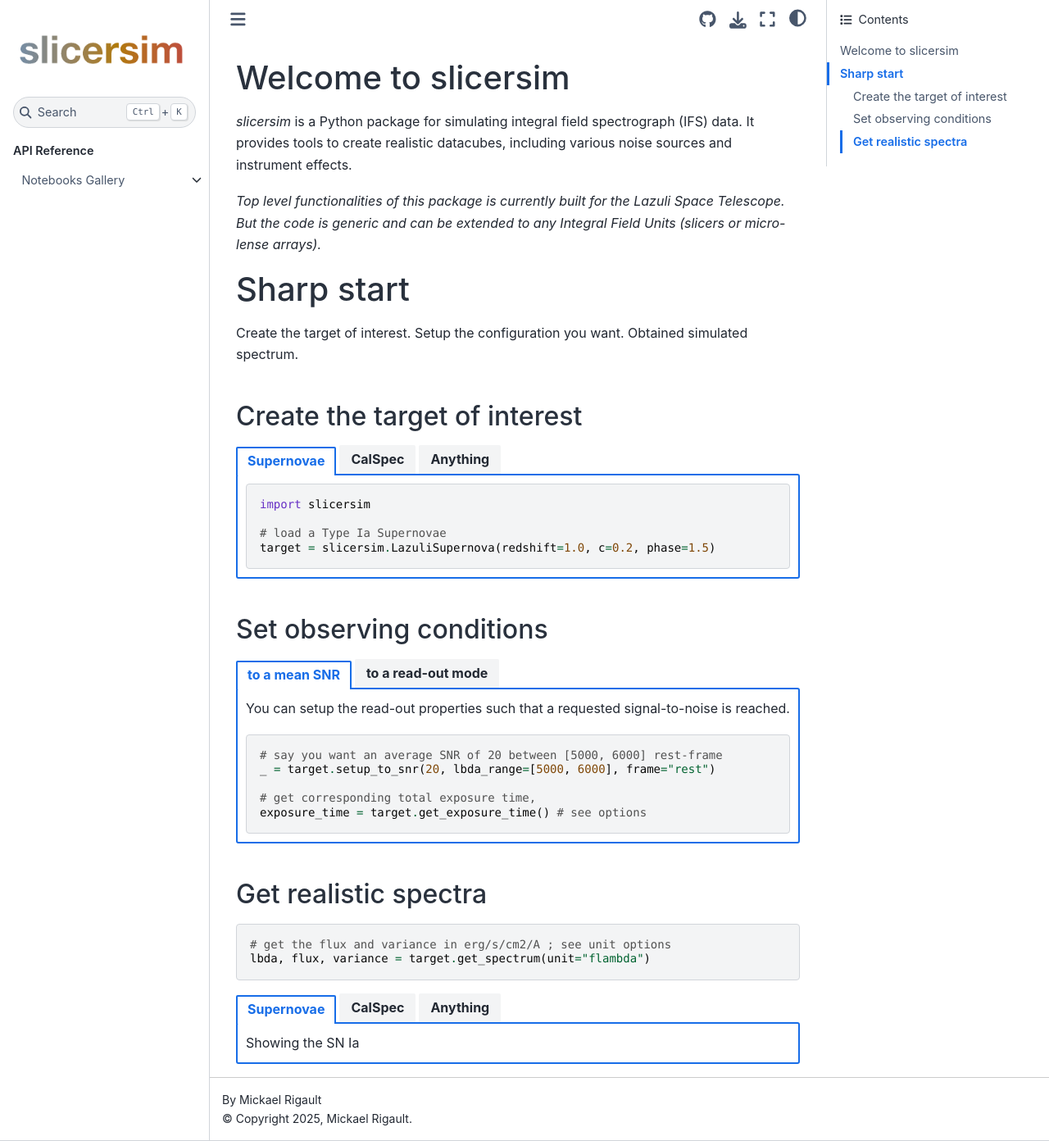
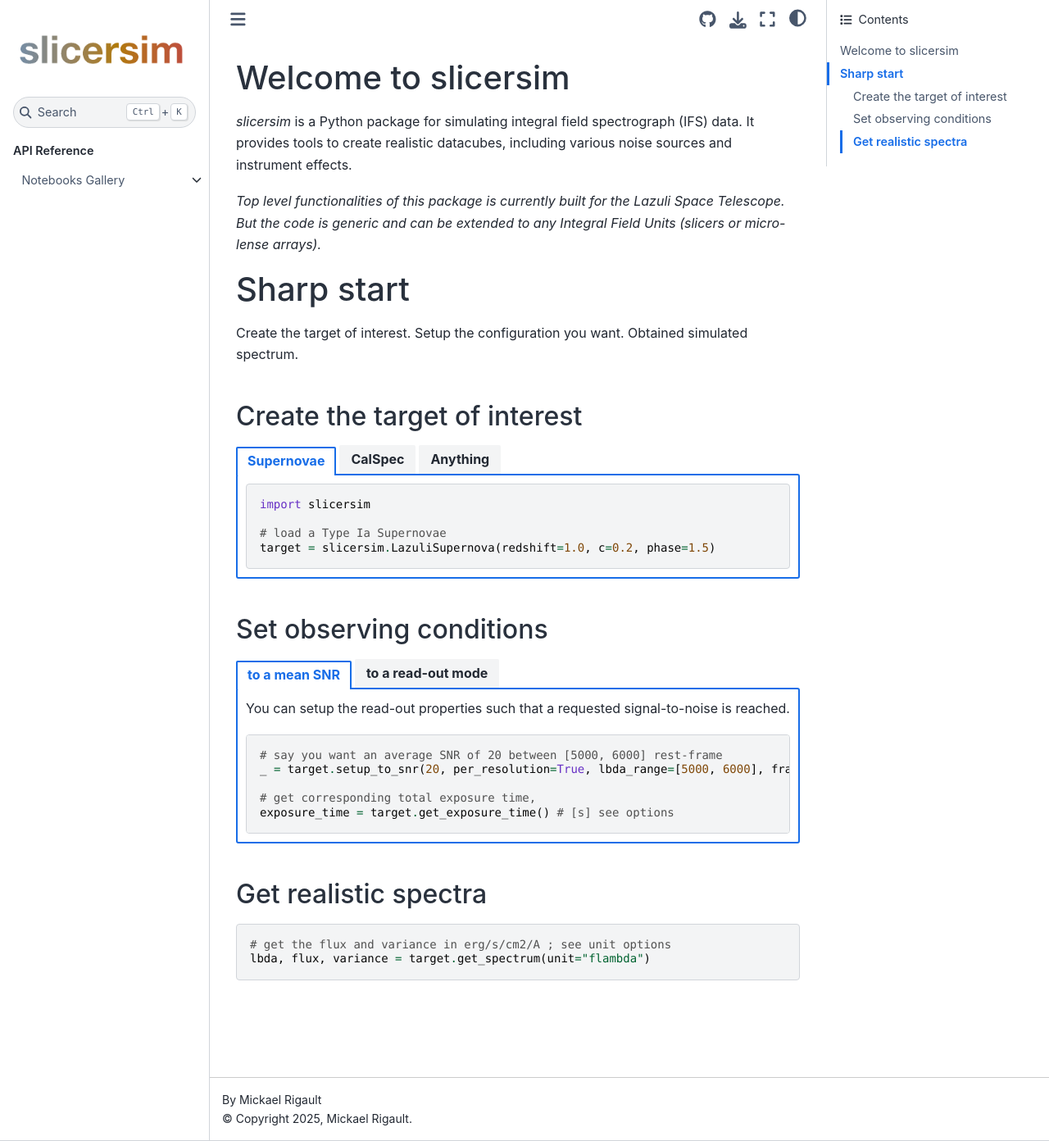
Before and after one commit to MickaelRigault/slicersim, a Sphinx documentation site: the page built from docs/index.rst, in a window 1280 px wide and 1392 px high. Shown: the whole window at 82% size. Built offline with Sphinx 7.4.7 and the Sphinx Book theme 1.1.4, drawn with Linux system fonts in a browser that asks for light colours; pages that are not in the unit, such as notebooks, are missing from menus.

Commit message:
passing missing arguments

```diff
--- a/docs/index.rst
+++ b/docs/index.rst
@@ -71,10 +71,10 @@
         .. code-block:: python
 
 	    # say you want an average SNR of 20 between [5000, 6000] rest-frame
-	    _ = target.setup_to_snr(20, lbda_range=[5000, 6000], frame="rest")
+	    _ = target.setup_to_snr(20, per_resolution=True, lbda_range=[5000, 6000], frame="rest")
 
 	    # get corresponding total exposure time,
-	    exposure_time = target.get_exposure_time() # see options
+	    exposure_time = target.get_exposure_time() # [s] see options
 
 
     .. tab-item:: to a read-out mode
@@ -97,21 +97,3 @@
 
     # get the flux and variance in erg/s/cm2/A ; see unit options
     lbda, flux, variance = target.get_spectrum(unit="flambda")
-
-.. tab-set::
-    :sync-group: category
-
-    .. tab-item:: Supernovae
-        :sync: sn
-
-        Showing the SN Ia
-
-    .. tab-item:: CalSpec
-        :sync: star
-
-        Showing the CalSpec
-
-    .. tab-item:: Anything
-        :sync: flat
-
-        Showing Anything
```
Also changed, not shown: other parts of docs/index.rst (+1 -1 lines), docs/notebooks/beginner_change_properties.ipynb, 1 other file.
